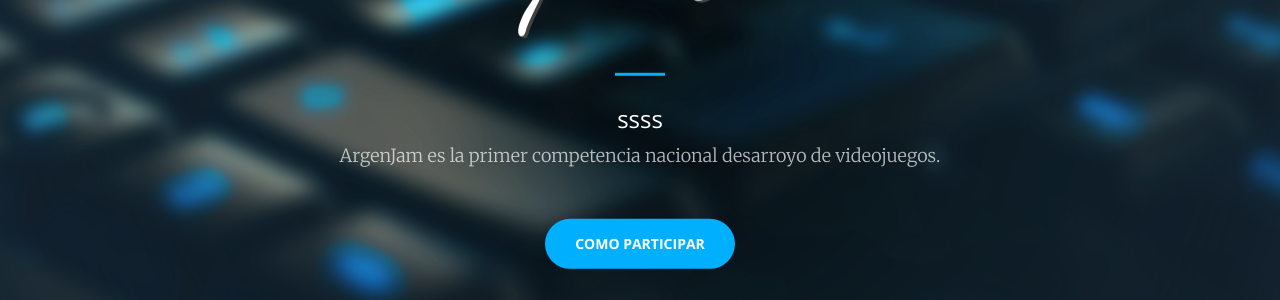
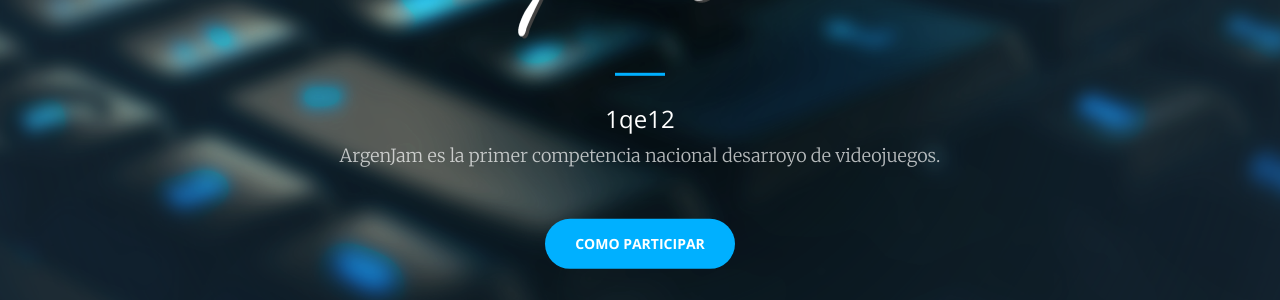
Before and after one commit to TabrisArg/argenjam, a Jekyll site: the page built from index.html, in a window 1280 px wide and 900 px high. Shown: the part 419-719 px from the top of the window. Built offline with Jekyll 4.4.1, drawn with Linux system fonts in a browser that asks for light colours.

Commit message:
somethign

```diff
--- a/_includes/header.html
+++ b/_includes/header.html
@@ -1,9 +1,9 @@
 <header>
     <div class="header-content">
         <div class="header-content-inner">
-            <img src="../img/Logo_no_bg.png" alt="ArgenJam logo">
+            <img src="img/Logo_no_bg.png" alt="ArgenJam logo">
             <hr>
-            <h3>ssss </h3>
+            <h3>1qe12 </h3>
             <p>ArgenJam es la primer competencia nacional desarroyo de videojuegos.</p>
             <a href="#about" class="btn btn-primary btn-xl page-scroll">Como participar</a>
         </div>
```
